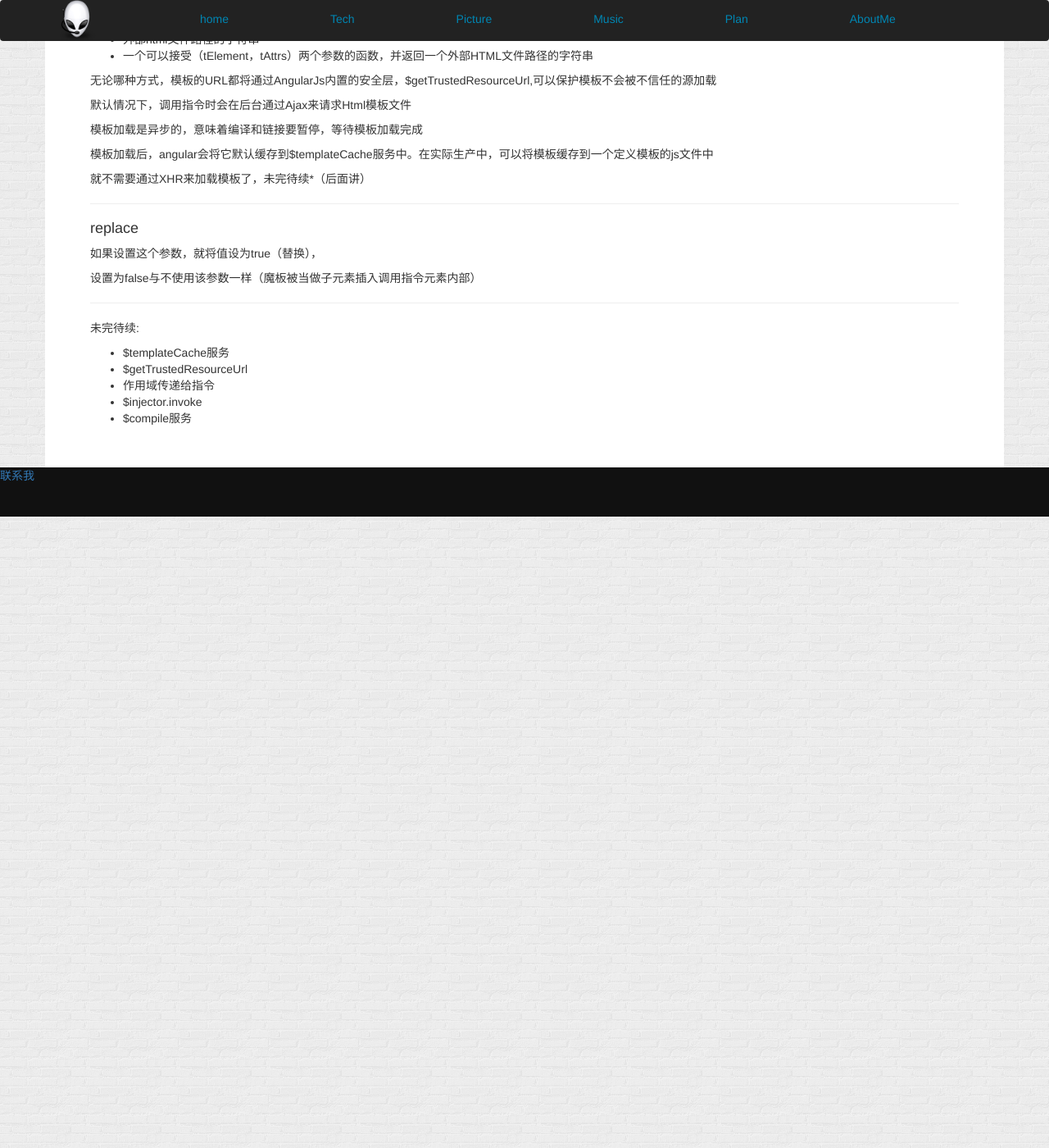
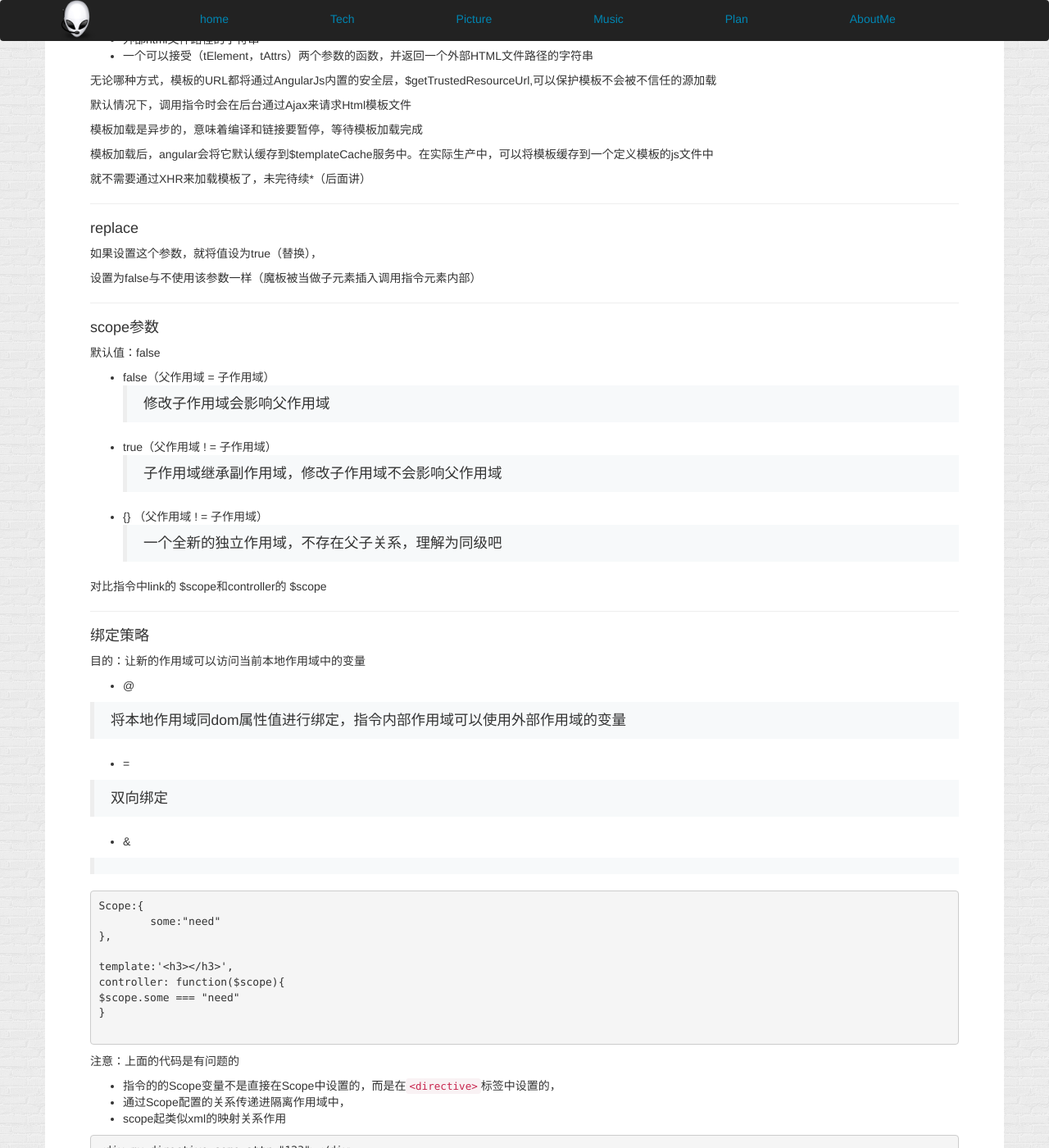
Before and after one commit to GeorageLiang/georageliang.github.com, a Jekyll site: the page built from md/angular4.md, in a window 1280 px wide and 1400 px high, scrolled down 1942 px. Shown: the whole window at 82% size. Built offline with Jekyll 4.4.1, drawn with Linux system fonts in a browser that asks for light colours; Markdown is read by kramdown in place of the engine named in the settings; comment, search, counter and statistics services are not loaded; before the commit the page ends 2572 px from its top, so only the background shows below that; some of the changed text lies outside the part shown.

Commit message:
Update angular4.md

````diff
--- a/md/angular4.md
+++ b/md/angular4.md
@@ -145,6 +145,68 @@ ng-if优先级>ngView
 
 ---
 
+####scope参数
+
+默认值：false
+
+- false（父作用域 = 子作用域）
+> 修改子作用域会影响父作用域
+
+- true（父作用域 ! = 子作用域）
+> 子作用域继承副作用域，修改子作用域不会影响父作用域
+
+- {} （父作用域 ! = 子作用域）
+> 一个全新的独立作用域，不存在父子关系，理解为同级吧
+
+对比指令中link的 $scope和controller的 $scope
+
+---
+
+####绑定策略
+目的：让新的作用域可以访问当前本地作用域中的变量
+
+- @
+
+> 将本地作用域同dom属性值进行绑定，指令内部作用域可以使用外部作用域的变量
+
+- =
+
+> 双向绑定
+
+- &
+
+>
+
+```
+Scope:{
+	some:"need"
+},
+
+template:'<h3>{{some}}</h3>',
+controller: function($scope){
+$scope.some === "need"
+}
+
+```
+注意：上面的代码是有问题的
+
+- 指令的的Scope变量不是直接在Scope中设置的，而是在`<directive>`标签中设置的，
+- 通过Scope配置的关系传递进隔离作用域中，
+- scope起类似xml的映射关系作用
+
+```
+<div my-directive some-attr="123"></div>
+
+Scope:{
+	haha:'@someAttr'
+},
+template:'<h3>{{haha}}</h3>',
+controller: function($scope){
+$scope.haha//就可以获取到了
+}
+```
+
+---
 
 
 未完待续:
````
